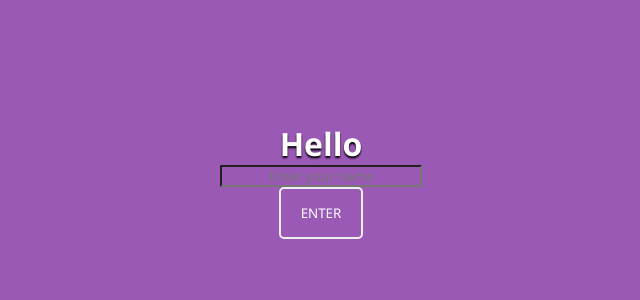
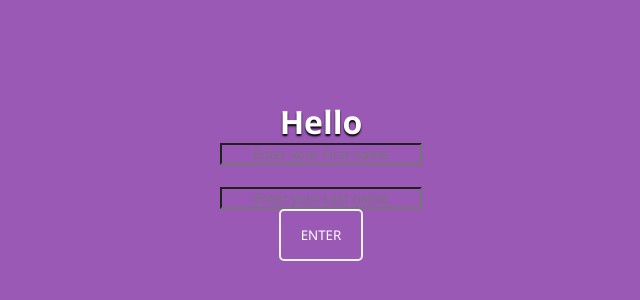
Before and after one commit to Bhumesh369/loginformsubmit, a React (Create React App) app in the folder loginformsubmit/: page / in a window 1280 px wide. Shown: the part 220-520 px from the top of the page, without its empty margins (319-959 px from the left). Built offline with nearby package versions, Linux system fonts and the light colour scheme; a web font is replaced by a local one.

Commit message:
Added second submit bar

```diff
--- a/loginformsubmit/src/App.js
+++ b/loginformsubmit/src/App.js
@@ -3,26 +3,47 @@ import React, { useState } from "react";
 const App = ()=>{
 
   const [name, setName] = useState("");
-  const[fullName, setFullName] = useState();
+  const[fullName, setFullName] = useState("");
+  const [lastName, setLastName] = useState("");
+  const [lastNameNew, setLastNameNew] = useState("");
+
+  const onSubmit = (event)=>{
+    event.preventDefault();
+    setFullName(name);
+    setLastNameNew(lastNameNew);
+  };
 
   const inputEvent = (event)=>{
+    console.log(event.target.value)
     setName(event.target.value);
   };
+  const inputEvent2 = (event)=>{
+    console.log(event.target.value)
+    setLastName(event.target.value);
+  };
 
-  const onSubmit = ()=>{
-    setFullName(name);
-  };
+
 
   return(
     <>
     <div>
-      <h1> Hello {fullName} </h1>
+      <form>
+        <div>
+      <h1> Hello {fullName}{" "}{lastName} </h1>
       <input type="text"
-              placeholder="Enter your name"
+              placeholder="Enter your First name"
               onChange={inputEvent}
               value={name}
               />
+      <br/>
+      <input type="text"
+              placeholder="Enter your Last name"
+              onChange={inputEvent2}
+              value={lastName}
+              />
       <button onClick={onSubmit}>Enter</button>
+      </div>
+      </form>
     </div>
     </>
   )
```
